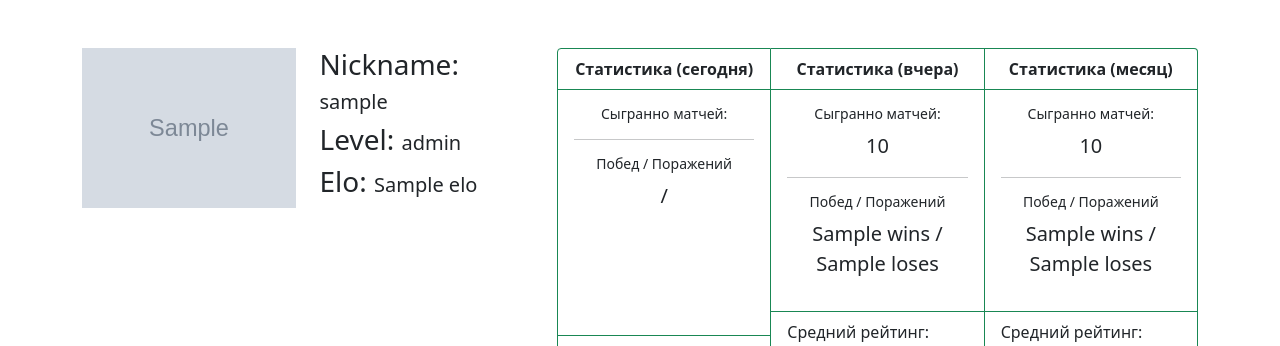
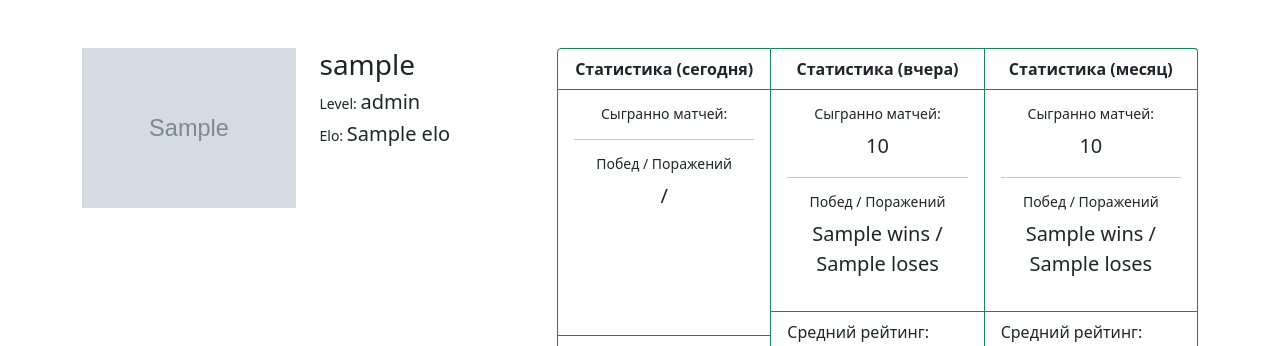
Before and after one commit to FeeJkr/cs-training, a Symfony app: template templates/faceit/dashboard.html.twig in a window 1280 px wide. Shown: the top 346 px of the page. Run offline with Twig, Linux system fonts and the light colour scheme; the template is opened without the code that fills it: most values are stand-ins (such as "Sample title", 1, 10 or a date in 2020); grey boxes marked "Sample" are stand-in pictures; some libraries are stand-ins or nearby versions.

Commit message:
fix dashboard

```diff
--- a/templates/faceit/dashboard.html.twig
+++ b/templates/faceit/dashboard.html.twig
@@ -9,9 +9,9 @@
                         <img src="{{ player.avatar }}" width="100%" height="100%" alt="...">
                     </div>
                     <div class="col-6">
-                        <h3>Nickname: <span class="h5">{{ player.nickname }}</span></h3>
-                        <h3>Level: <span class="h5" style="text-align: center">{{ player.game.skillLevel }}</span></h3>
-                        <h3>Elo: <span class="h5" style="text-align: center">{{ player.game.elo }}</span></h3>
+                        <h3> {{ player.nickname }}</h3>
+                        <h5 style="font-size: 14px;">Level: <span class="h5" style="text-align: center">{{ player.game.skillLevel }}</span></h5>
+                        <h5 style="font-size: 14px;">Elo: <span class="h5" style="text-align: center">{{ player.game.elo }}</span></h5>
                     </div>
                 </div>
             </div>
```
